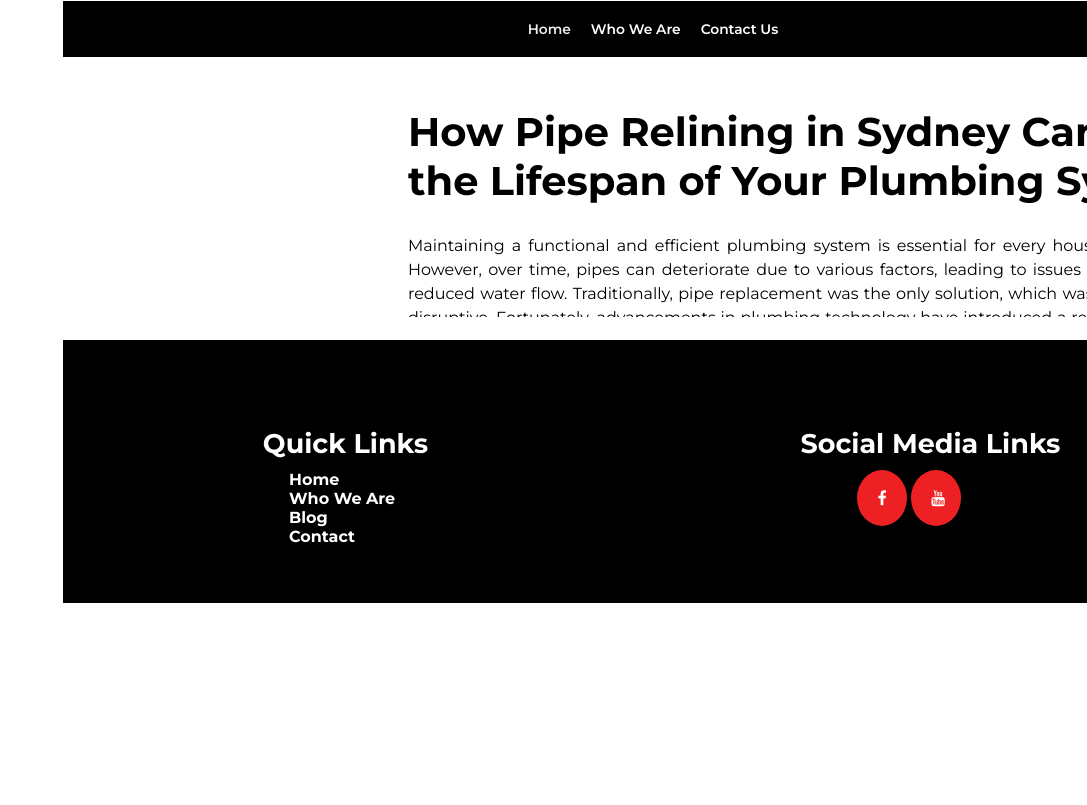
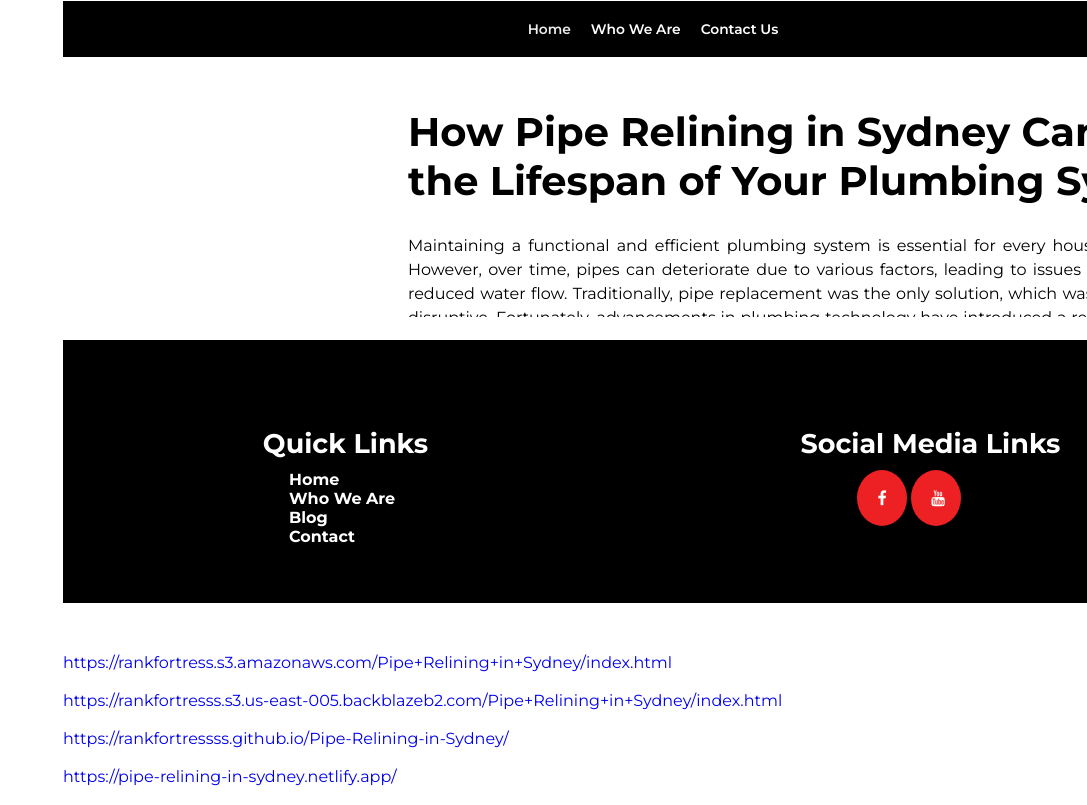
Before and after one commit to rankfortressss/Pipe-Relining-in-Sydney, a plain HTML site: page index.html in a window 1280 px wide. Shown: the part 4747-5552 px from the top of the page, without its empty margins (193-1280 px from the left). Drawn offline with Linux system fonts and the light colour scheme.

Commit message:
Add files via upload

```diff
--- a/index.html
+++ b/index.html
@@ -125,13 +125,13 @@
             </section>
             <!--Links-->
             <section>
-                <a target="_bLank" href=""></a><br>
+                <a target="_bLank" href="https://rankfortress.s3.amazonaws.com/Pipe+Relining+in+Sydney/index.html">https://rankfortress.s3.amazonaws.com/Pipe+Relining+in+Sydney/index.html</a><br>
                 <br>
-                <a target="_bLank" href=""></a><br>
+                <a target="_bLank" href="https://rankfortresss.s3.us-east-005.backblazeb2.com/Pipe+Relining+in+Sydney/index.html">https://rankfortresss.s3.us-east-005.backblazeb2.com/Pipe+Relining+in+Sydney/index.html</a><br>
                 <br>
-                <a target="_bLank" href=""></a><br>
+                <a target="_bLank" href="https://rankfortressss.github.io/Pipe-Relining-in-Sydney/">https://rankfortressss.github.io/Pipe-Relining-in-Sydney/</a><br>
                 <br>
-                <a target="_bLank" href=""></a><br>
+                <a target="_bLank" href="https://pipe-relining-in-sydney.netlify.app/">https://pipe-relining-in-sydney.netlify.app/</a><br>
                 <br>
             </section>
 
```
